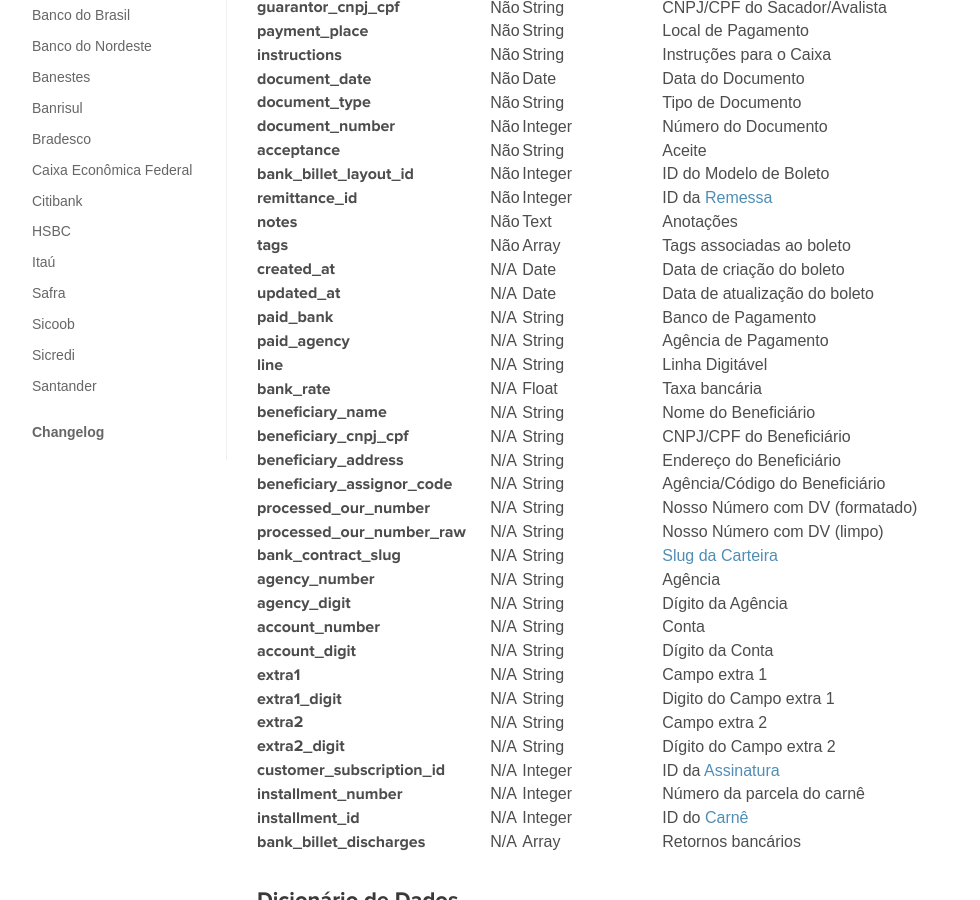
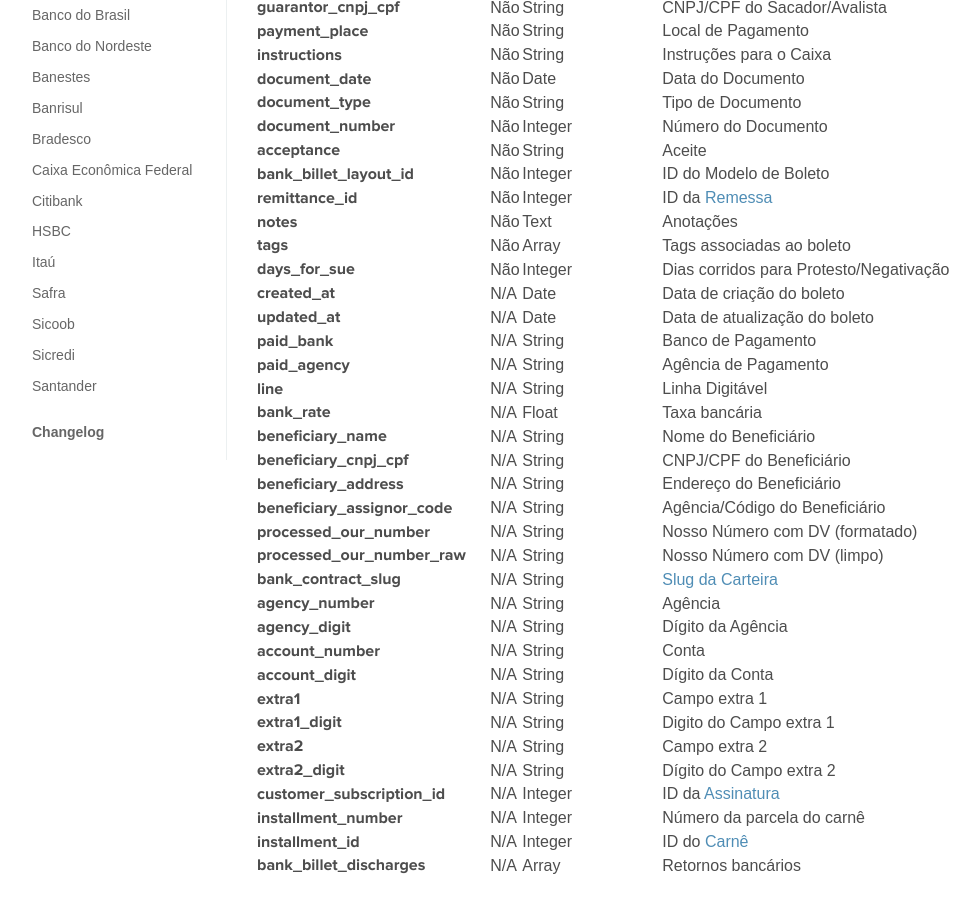
Before and after one commit to BoletoSimples/boletosimples-docs, a Jekyll site: the page built from reference/v1/bank_billets/index.md, in a window 1280 px wide and 900 px high, scrolled down 1785 px. Shown: the whole window, without its empty margins (143-1123 px from the left). Built offline with Jekyll 4.4.1, drawn with Linux system fonts in a browser that asks for light colours.

Commit message:
update bank_billet references

```diff
--- a/reference/v1/bank_billets/index.md
+++ b/reference/v1/bank_billets/index.md
@@ -66,6 +66,7 @@ breadcrumb: Boletos
 | **remittance_id**               | Não   | Integer |         | ID da [Remessa](/reference/v1/remittances/)
 | **notes**                       | Não   | Text    |         | Anotações
 | **tags**                        | Não   | Array   |         | Tags associadas ao boleto
+| **days_for_sue**                | Não   | Integer |         | Dias corridos para Protesto/Negativação
 | **created_at**                  | N/A   | Date    |         | Data de criação do boleto
 | **updated_at**                  | N/A   | Date    |         | Data de atualização do boleto
 | **paid_bank**                   | N/A   | String  |         | Banco de Pagamento
```
